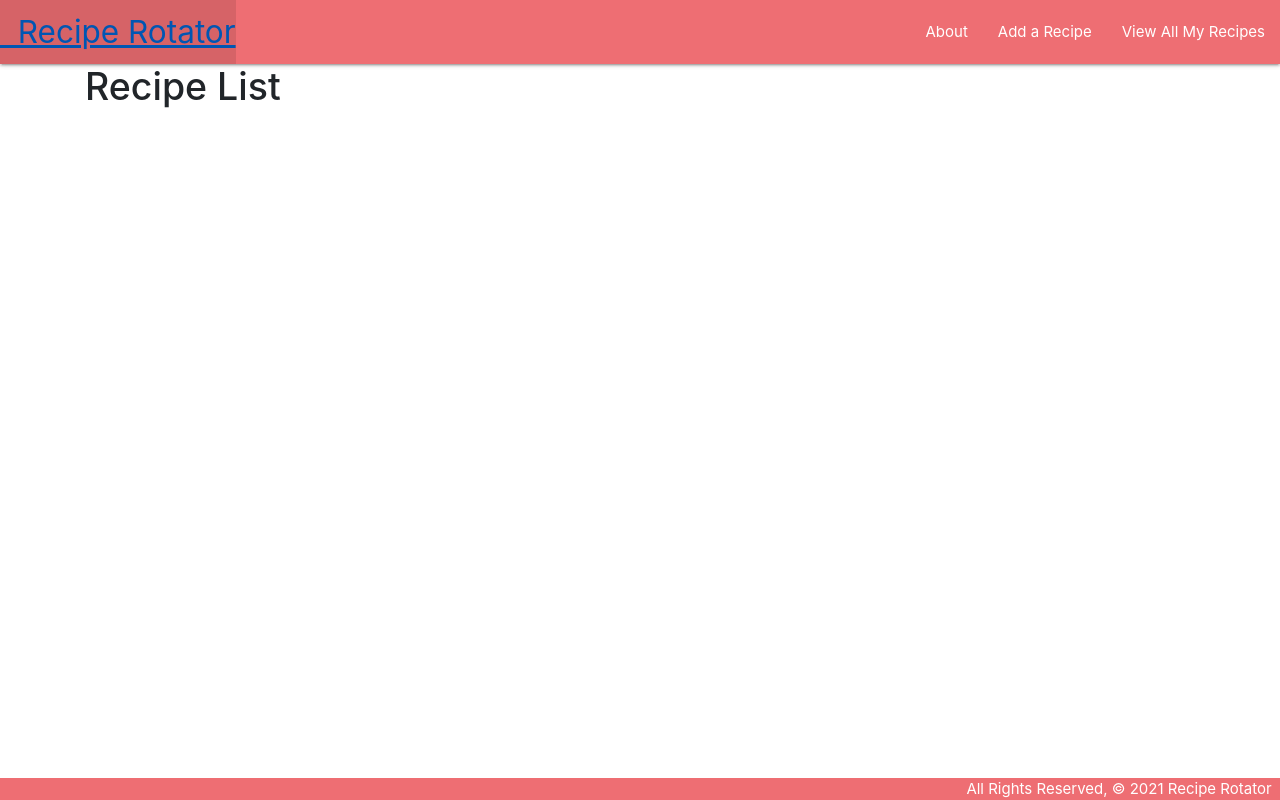
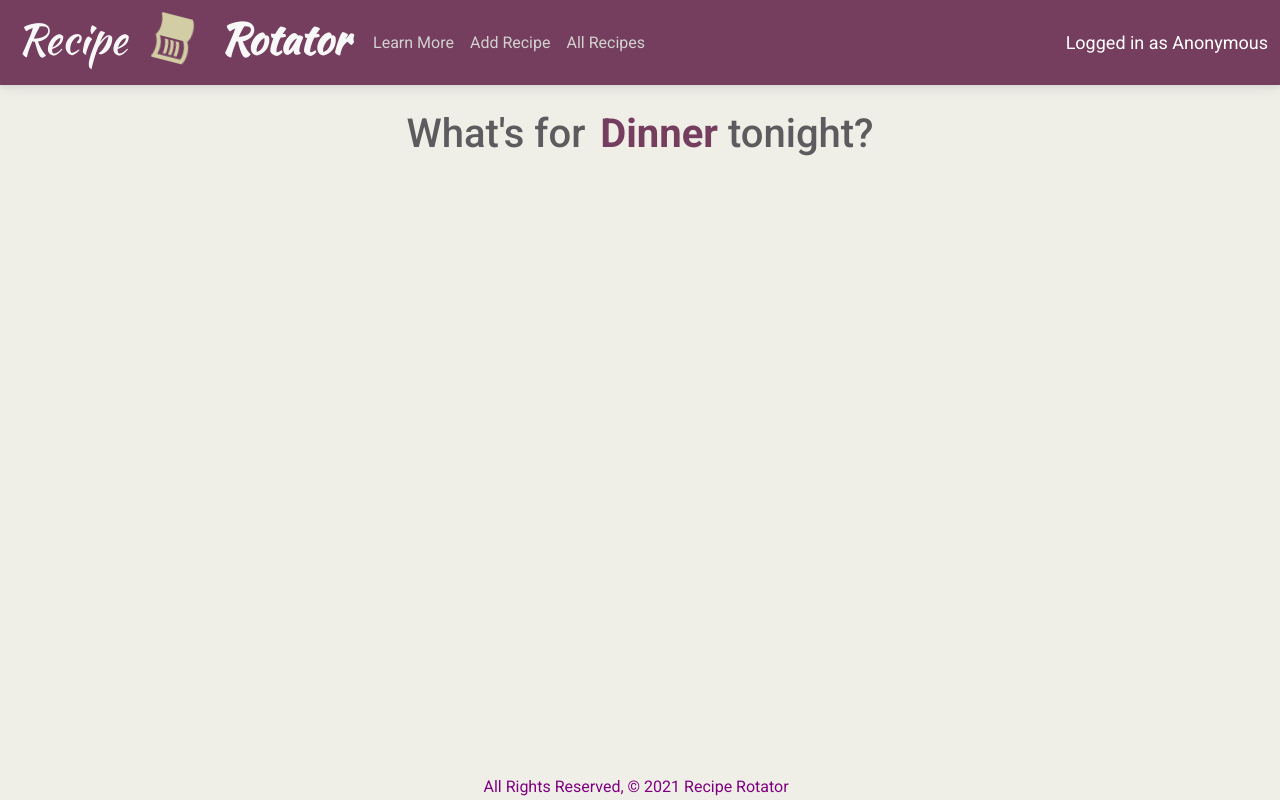
Before and after one commit to oleomark/RecipeRotator, a Django app: page /recipes/ in a window 1280 px wide. Run offline with Django 3.2, Linux system fonts and the light colour scheme; data that the repository does not hold is empty; some libraries are stand-ins or nearby versions.

Commit message:
creates navbar /templates

```diff
--- a/reciperotator/main_app/static/css/style.css
+++ b/reciperotator/main_app/static/css/style.css
@@ -2,6 +2,8 @@ body {
     display: flex;
     min-height: 100vh;
     flex-direction: column;
+    color: purple;
+    background-color: rgb(239, 239, 232);
   }
 
   main {
@@ -10,5 +12,54 @@ body {
 
   footer.page-footer {
     padding-top: 0;
-    text-align: right;
+    text-align: center;
   }
+
+.nav-icon {
+  color: rgb(210, 205, 164) !important;
+  font-size: 50px !important;
+  margin-right: 15px;
+  margin-left: 23px;
+  animation-name: rotate;
+  animation-duration: 10s;
+  animation-iteration-count:inherit;
+  animation-timing-function:linear;
+}
+
+@keyframes rotate{
+    from{ transform: rotate(-360deg); }
+    to{ transform: rotate(180deg); }
+}
+
+.navbar-brand {
+  font-size: 42px;
+  color: rgb(249, 248, 249) !important;
+  font-family: 'Kaushan Script', cursive;
+}
+
+strong, .navbar-brand {
+  color:rgb(249, 248, 249);
+  margin-left: 5px;
+}
+
+span {
+  font-size: 18px;
+  color: white !important;
+}
+
+.nav-link {
+  color: rgb(210, 210, 207) !important;
+}
+.navbar {
+  background-color: #753E5E !important;
+}
+
+.index-str {
+  color: #753E5E;
+}
+
+.index-title {
+  color: rgb(93, 91, 94);
+  margin-top: 25px;
+  text-align: center;
+}
--- a/reciperotator/main_app/templates/base.html
+++ b/reciperotator/main_app/templates/base.html
@@ -7,29 +7,59 @@
   <meta name="viewport" content="width=device-width, initial-scale=1.0">
   <meta http-equiv="X-UA-Compatible" content="ie=edge">
   <title>Recipe Rotator</title>
-  <link rel="stylesheet" href="https://cdnjs.cloudflare.com/ajax/libs/materialize/1.0.0/css/materialize.min.css">
    <!-- Font Awesome -->
-  <link rel="stylesheet" href="https://maxcdn.bootstrapcdn.com/font-awesome/4.7.0/css/font-awesome.min.css">
-  <!-- Bootstrap -->
-  <link href="{% static 'css/bootstrap.min.css' %}" rel="stylesheet">
-  <!-- Material Design for Bootstrap -->
-  <link href="{% static 'css/mdb.min.css' %}" rel="stylesheet">
+  <link
+    href="https://cdnjs.cloudflare.com/ajax/libs/font-awesome/5.15.1/css/all.min.css"
+    rel="stylesheet"
+  />
+  <!-- Google Fonts / Icons -->
+  <link
+    href="https://fonts.googleapis.com/css?family=Roboto:300,400,500,700&display=swap"
+    rel="stylesheet"
+  />
+  <link href="https://fonts.googleapis.com/css2?family=Bad+Script&family=Kaushan+Script&display=swap" rel="stylesheet">
+  <link
+  href="https://fonts.googleapis.com/icon?family=Material+Icons"
+    rel="stylesheet"/>
+  <!-- MDB -->
+  <link href="https://cdnjs.cloudflare.com/ajax/libs/mdb-ui-kit/3.3.0/mdb.min.css" rel="stylesheet">
   <link rel="stylesheet" type="text/css" href="{% static 'css/style.css' %}">
 </head>
 <body>
   <header class="navbar-fixed">
-    <nav>
-      <div class="nav-wrapper">
-        <ul>
-          <li><a href="/" class="left brand-logo">&nbsp;&nbsp;Recipe Rotator</a></li>
+    <nav class="navbar navbar-expand-lg navbar-light bg-dark">
+      <div class="container-fluid">
+       <h2 class="navbar-brand">
+       Recipe <span class="material-icons nav-icon">menu_book</span><strong>Rotator</strong></h2>
+      <button
+        class="navbar-toggler"
+        type="button"
+        data-mdb-toggle="collapse"
+        data-mdb-target="#navbarText"
+        aria-controls="navbarText"
+        aria-expanded="false"
+        aria-label="Toggle navigation"
+      >
+        <i class="fas fa-bars"></i>
+      </button>
+      <div class="collapse navbar-collapse" id="navbarText">
+        <ul class="navbar-nav me-auto mb-2 mb-lg-0">
+          <li class="nav-item">
+          <a class="nav-link active" aria-current="page" href="{% url 'about' %}">Learn More</a>
+          </li>
+          <li class="nav-item">
+            <a class="nav-link" href="{% url 'recipes_create' %}">Add Recipe</a>
+          </li>
+          <li class="nav-item">
+            <a class="nav-link" href="{% url 'index' %}">All Recipes</a>
+           </li>
         </ul>
-        <ul class="right">
-          <li><a href="{% url 'about' %}">About</a></li>
-          <li><a href="{% url 'recipes_create' %}">Add a Recipe</a></li>
-          <li><a href="{% url 'index' %}">View All My Recipes</a></li>
-        </ul>
+        <span class="navbar-text">
+          Logged in as Anonymous
+        </span>
       </div>
-    </nav>
+    </div>
+  </nav>
   </header>
   <main class="container">
     {% block content %}
@@ -38,22 +68,9 @@
   <footer class="page-footer">
     <div class="right">All Rights Reserved, &copy; 2021 Recipe Rotator &nbsp;</div>
   </footer>
-  <!-- jQuery -->
-  <!-- jQuery -->
-  <script src="{% static 'js/jquery-3.3.1.min.js' %}"></script>
-
-  <!-- Popper.js -->
-  <script src="{% static 'js/popper.min.js' %}"></script>
-
-  <!-- Bootstrap -->
-  <script src="{% static 'js/bootstrap.min.js' %}"></script>
-
-  <!-- Material Design for Bootstrap -->
-  <script src="{% static 'js/mdb.min.js' %}">
-
-  $(function () {
-  $("#mdb-lightbox-ui").load("{% static 'mdb-addons/mdb-lightbox-ui.html' %}");
-  });
-  </script>
+  <script
+  type="text/javascript"
+  src="https://cdnjs.cloudflare.com/ajax/libs/mdb-ui-kit/3.3.0/mdb.min.js"
+></script>
 </body>
 </html>
--- a/reciperotator/main_app/templates/recipes/index.html
+++ b/reciperotator/main_app/templates/recipes/index.html
@@ -2,10 +2,18 @@
 
 {% block content %}
 
-<h1>Recipe List</h1>
+<h1 class="index-title">What's for <strong class="index-str">Dinner</strong> tonight?</h1>
 
 {% for recipe in recipes %}
-    <div class="card">
+
+
+
+
+
+
+
+
+    {% comment %} <div class="card">
         <a href="{% url 'detail' recipe.id %}">
         <div class="card-content">
             <span class="card-title">{{ recipe.name }}</span>
@@ -13,7 +21,7 @@
             <p>Author: {{ recipe.author }}</p>
         </div>
         </a>
-    </div>
+    </div> {% endcomment %}
 {% endfor %}
 
 {% endblock %}
```
